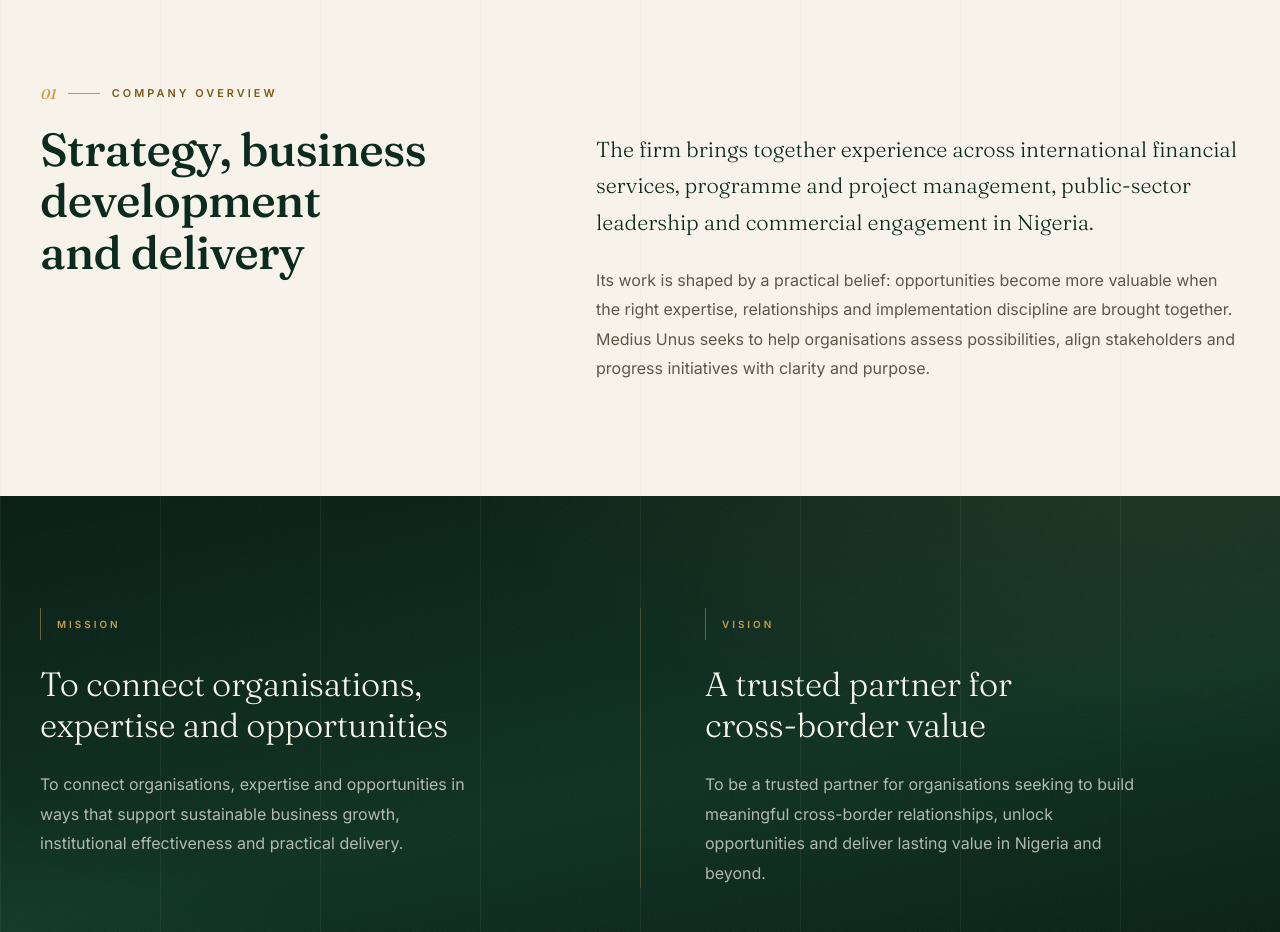
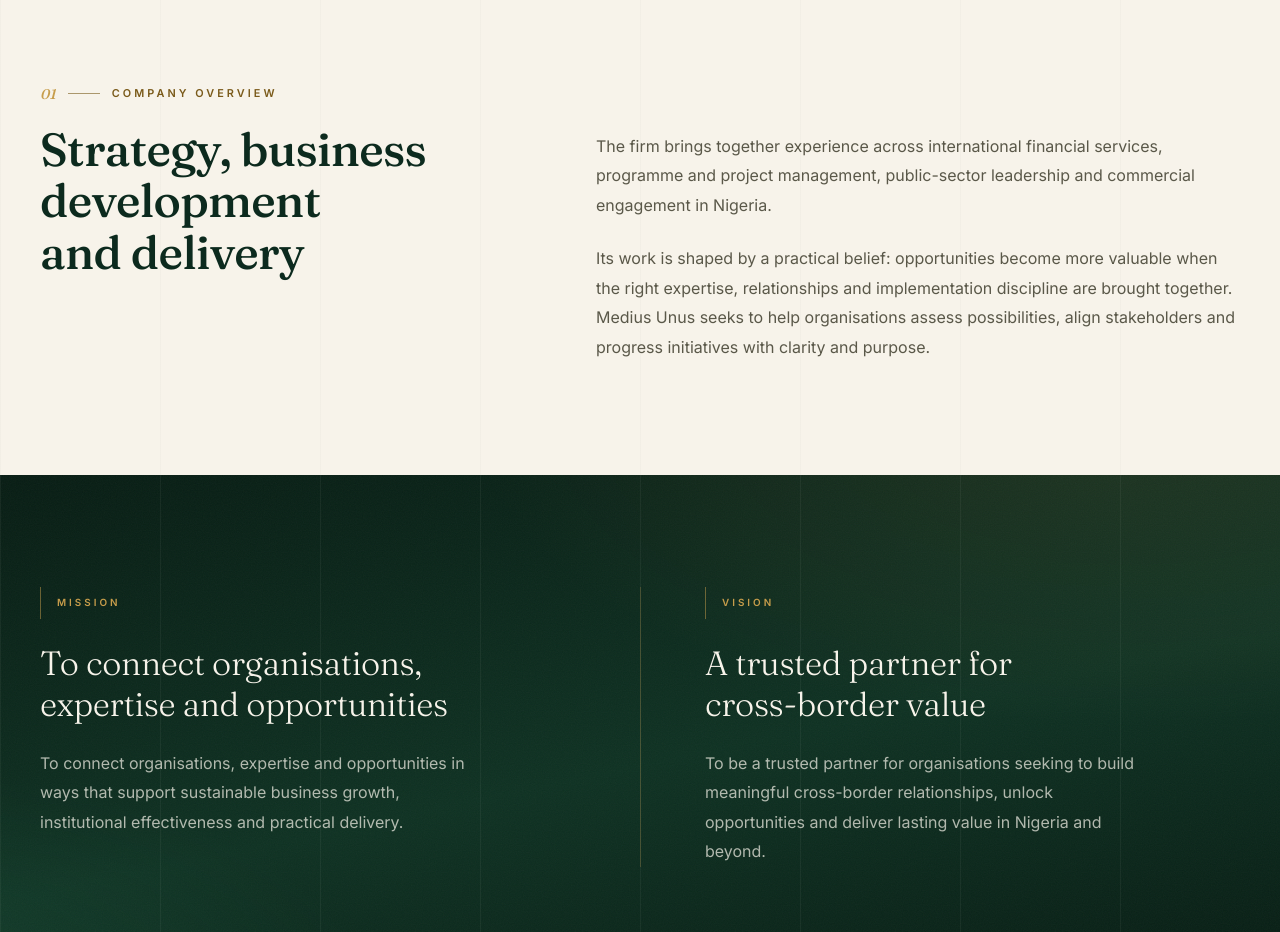
Before and after one commit to codewith-zach/Medius-Unus, a Next.js app: page /en/about in a window 1280 px wide. Shown: the part 920-1852 px from the top of the page. Built offline with nearby package versions, Linux system fonts and the light colour scheme.

Commit message:
About overview: single body style for both paragraphs
Drop the large serif lead treatment on the first paragraph — both
overview paragraphs now share the same sans-serif body style, per
client preference.

```diff
--- a/app/[lang]/about/page.tsx
+++ b/app/[lang]/about/page.tsx
@@ -41,11 +41,7 @@ export default async function AboutPage({ params }: { params: Promise<{ lang: st
               {t.overview.paragraphs.map((para, i) => (
                 <p
                   key={i}
-                  className={`leading-[1.85] ${
-                    i === 0
-                      ? "font-heading text-xl font-light text-navy sm:text-[1.35rem] sm:leading-[1.7]"
-                      : "text-[0.95rem] text-muted-foreground sm:text-base"
-                  }`}
+                  className="text-[0.95rem] leading-[1.85] text-muted-foreground sm:text-base"
                 >
                   {para}
                 </p>
```
